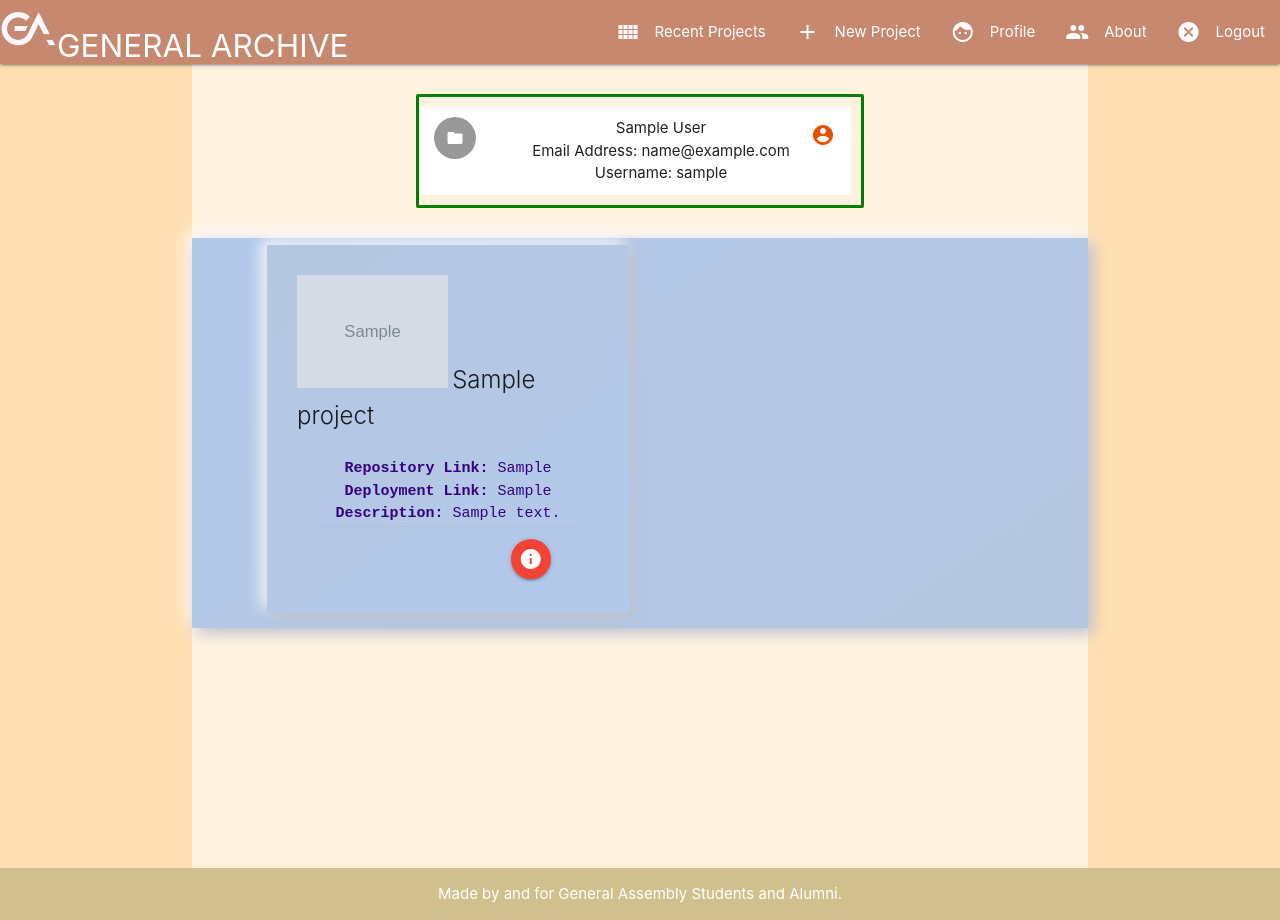
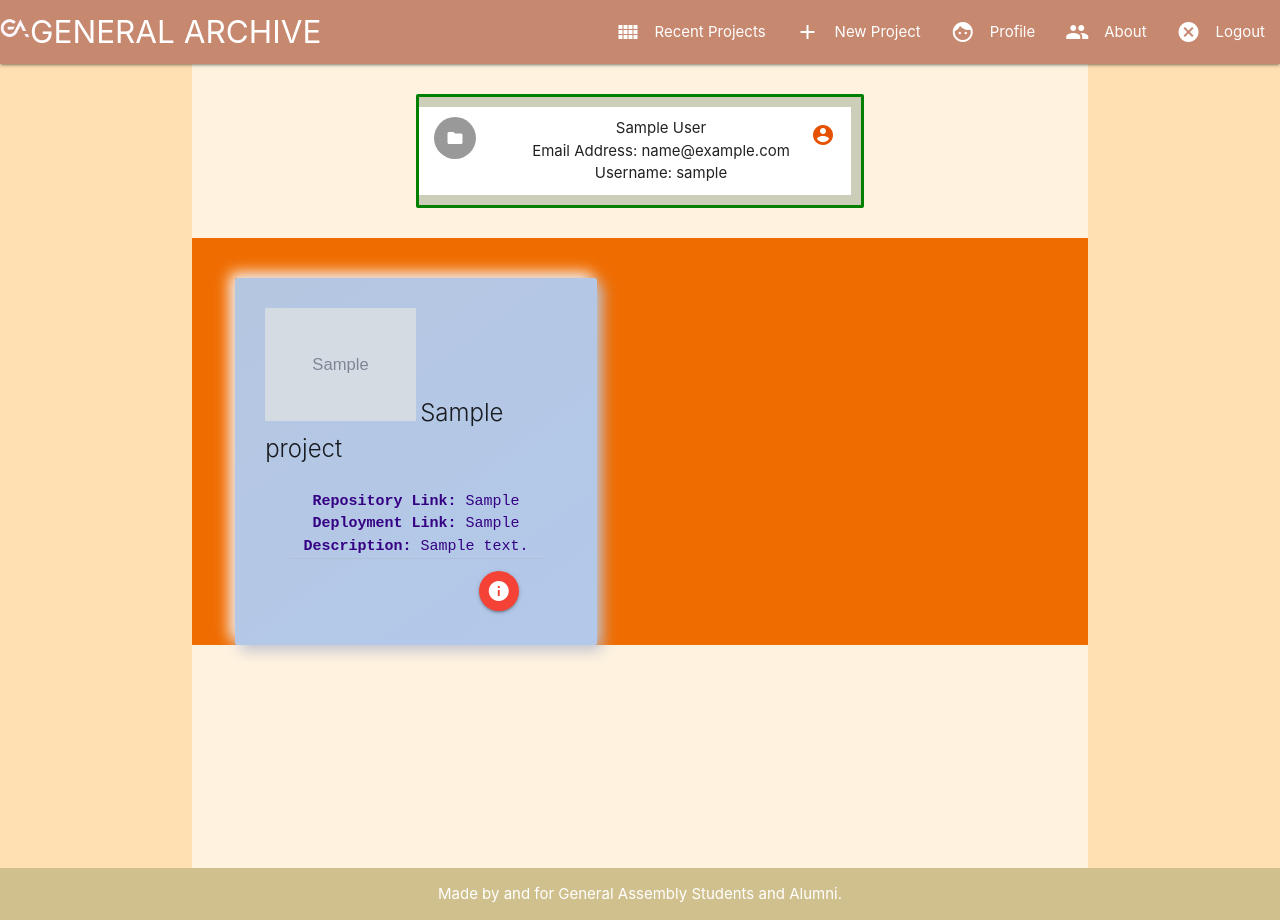
Before and after one commit to NoahCSmith93/General-Archive, a Django app: page /user/1/ in a window 1280 px wide. Run offline with Django 3.2, Linux system fonts and the light colour scheme; tables that the repository leaves empty hold one stand-in row (values such as "Sample post"); grey boxes marked "Sample" are stand-in pictures; some libraries are stand-ins or nearby versions.

Commit message:
adds styling

```diff
--- a/main_app/static/css/style.css
+++ b/main_app/static/css/style.css
@@ -7,11 +7,6 @@ body {
 
 #id_content {
     color: black;
-}
-.row {
-    margin-top: 30px;
-    background: linear-gradient(145deg, #b3c9eb, #b5c6e0);
-    box-shadow: 5px 5px 15px #babecc, -5px -5px 15px #ffffff; /* Box shadow for 3D effect */
 }
 
 main {
@@ -30,7 +25,8 @@ main {
     margin-bottom: 20px;
     margin-top: 150px;
     font-size: 16px;
-    color: #050094;
+    /* background: linear-gradient(145deg, #a5c8982b, #507c4e63);  */
+    /* color: #cf7521;  */
 }
 
 .card-panel.white {
@@ -40,7 +36,7 @@ main {
     padding: 30px;
     margin-bottom: 20px;
     font-size: 16px;
-    color: #050094;
+    color: #40780095;
 }
 
 h1 {
@@ -56,9 +52,10 @@ ul {
     text-align: center;
 }
 
-.col-s4 {
+/* #project {
     text-align: center;
-}
+    background-color: pink;
+} */
 
 .thumbnail {
     max-width: 100%;
@@ -69,12 +66,13 @@ ul {
 
 .card {
     width: 85%;
-    float: right;
+    margin: 0 auto;
     border-color: #009dff;
     background: linear-gradient(145deg, #b5c6e0, #b3c9eb);
     box-shadow: 5px 5px 15px #babecc, -5px -5px 15px #ffffff;
     overflow: hidden;
     padding: 30px;
+    margin-top: 40px;
 }
 
 .card-action {
@@ -100,8 +98,8 @@ ul {
 }
 
 .comments-section {
-    border-top: 30px solid #2fbbdb;
-    background: linear-gradient(145deg, #55adba, #95ebeb);
+    border-top: 30px solid #2fbcdb52;
+    background: linear-gradient(145deg, #55acba89, #95ebeb47);
     padding-top: 20px;
     margin-top: 20px;
     margin-bottom: 20px;
@@ -125,8 +123,8 @@ ul {
 .add-comment a {
     padding: 5px 10px;
     text-decoration: none;
-    color: #05414d;
-    background-color: #2fbbdb;
+    color: #704fad;
+    background-color: #db2fc153;
     border-radius: 5px;
     transition: background-color 0.3s;
 }
@@ -137,7 +135,7 @@ ul {
 }
 
 .add-comment a:hover {
-    background-color: #8ee9e9;
+    background-color: #f10e7495;
 }
 
 .move {
@@ -148,10 +146,11 @@ ul {
 }
 
 .collection {
-    margin: auto;
+    margin: 0 auto;
     width: 50%;
     border: 3px solid green;
     padding: 10px;
+    background-color: rgba(111, 136, 106, 0.347);
 }
 
 form {
--- a/main_app/templates/base.html
+++ b/main_app/templates/base.html
@@ -11,19 +11,16 @@
     <link rel="stylesheet" href="https://cdnjs.cloudflare.com/ajax/libs/materialize/1.0.0/css/materialize.min.css">
     <link rel="stylesheet" type="text/css" href="{% static 'css/style.css' %}">
     <script src="https://cdnjs.cloudflare.com/ajax/libs/materialize/1.0.0/js/materialize.min.js"></script>
-    <script src="https://ajax.googleapis.com/ajax/libs/jquery/3.6.4/jquery.min.js"></script>
-
 </head>
 <body class="main orange lighten-4">
   <header class="navbar-fixed">
     <nav>
       <div class="nav-wrapper">
-        <a href="{%url 'home' %}" class="brand-logo"><img class="responsive-img" style="width:9%;height:auto;" src="{% static '/GALogoTransparent.png' %}"></i>GENERAL ARCHIVE</a>
-        <a href="#" data-target="mobile-demo" class="sidenav-trigger"><i class="material-icons">menu</i></a>
+        <a href="{%url 'home' %}" class="brand-logo"><img class="responsive-img" style="width:30px;height:auto;" src="{% static '/GALogoTransparent.png' %}"></i>GENERAL ARCHIVE</a>
         <ul>
 
         </ul>
-        <ul class="right hide-on-med-and-down">
+        <ul class="right">
           <li><a href="{% url 'project_list' %}"><i class="material-icons left">view_comfy</i>Recent Projects</a></li>
           {% if user.is_authenticated %}
             <li><a href="{% url 'project_create' %}"><i class="material-icons left">add</i>New Project</a></li>
@@ -35,12 +32,6 @@
             <li><a href="{% url 'login' %}"><i class="material-icons left">fingerprint</i>Login</a></li>
             <li><a href="{% url 'signup' %}"><i class="material-icons left">cloud</i>Signup</a></li>
           {% endif %}
-        </ul>
-        <ul class="sidenav" id="mobile-demo">
-          <li><a href="{% url 'project_create' %}"><i class="material-icons left">add</i>New Project</a></li>
-          <li><a href="{% url 'user_redirect' %}"><i class="material-icons left">face</i>Profile</a></li>
-          <li><a href="{% url 'about' %}"><i class="material-icons left">people</i>About</a></li>
-          <li><a href="{% url 'logout' %}"><i class="material-icons left">cancel</i>Logout</a></li>
         </ul>
       </div>
      </div>
--- a/main_app/templates/users/profile.html
+++ b/main_app/templates/users/profile.html
@@ -20,7 +20,7 @@
 
 
 
-    <div class="row">
+    <div class="row orange darken-3" id="project">
         <div class="col s6">
           <div class="card">
             <div class="card-image2">
@@ -35,7 +35,7 @@
                <b> Description: </b> {{ project.description }}
             </p>
             <div class="card-action">
-                <a href="{% url 'project_detail' project.id %}" class="btn-floating halfway-fab waves-effect waves-light red"><i class=" material-icons left">info</i></a>
+                <a href="{% url 'project_detail' project.id %}" class="btn-floating pulse halfway-fab waves-effect waves-light red"><i class=" material-icons left">info</i></a>
             </div>
           </div>
         </div>
```
